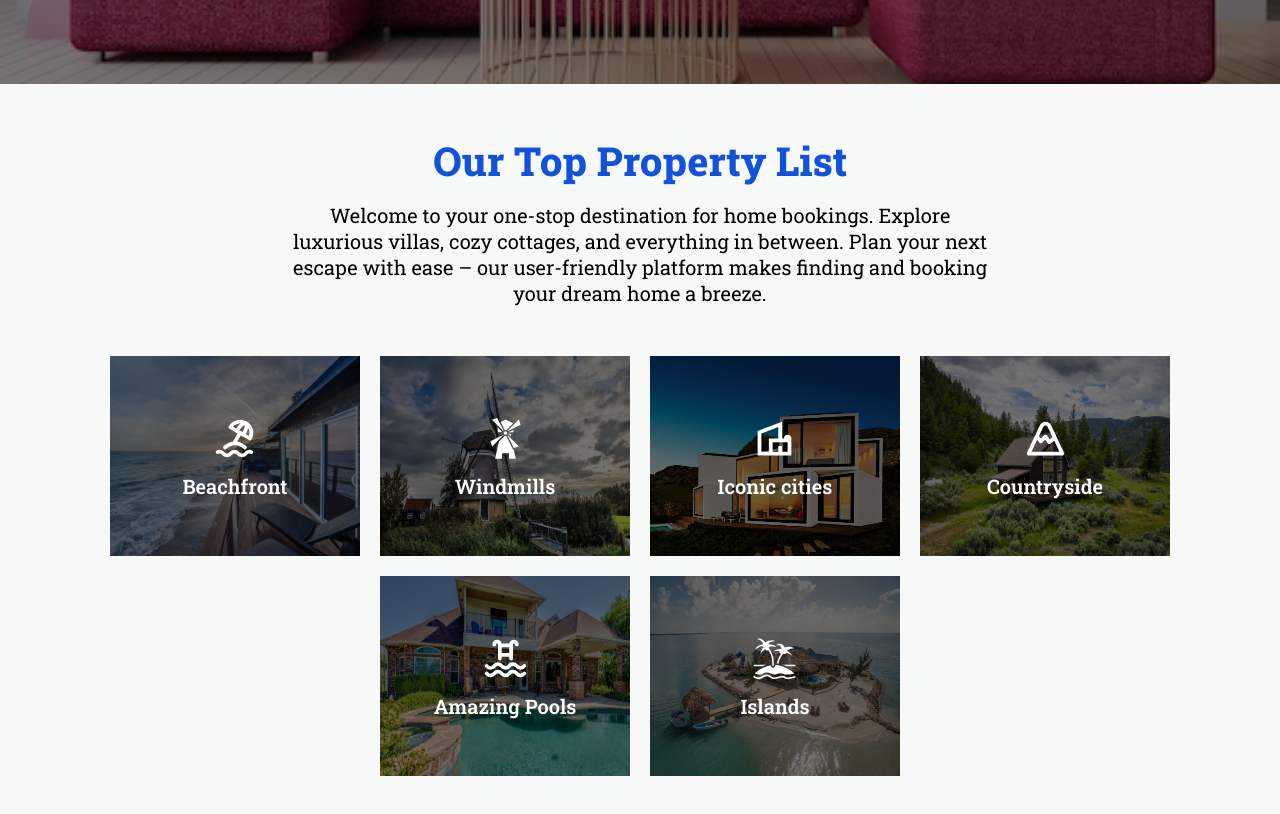
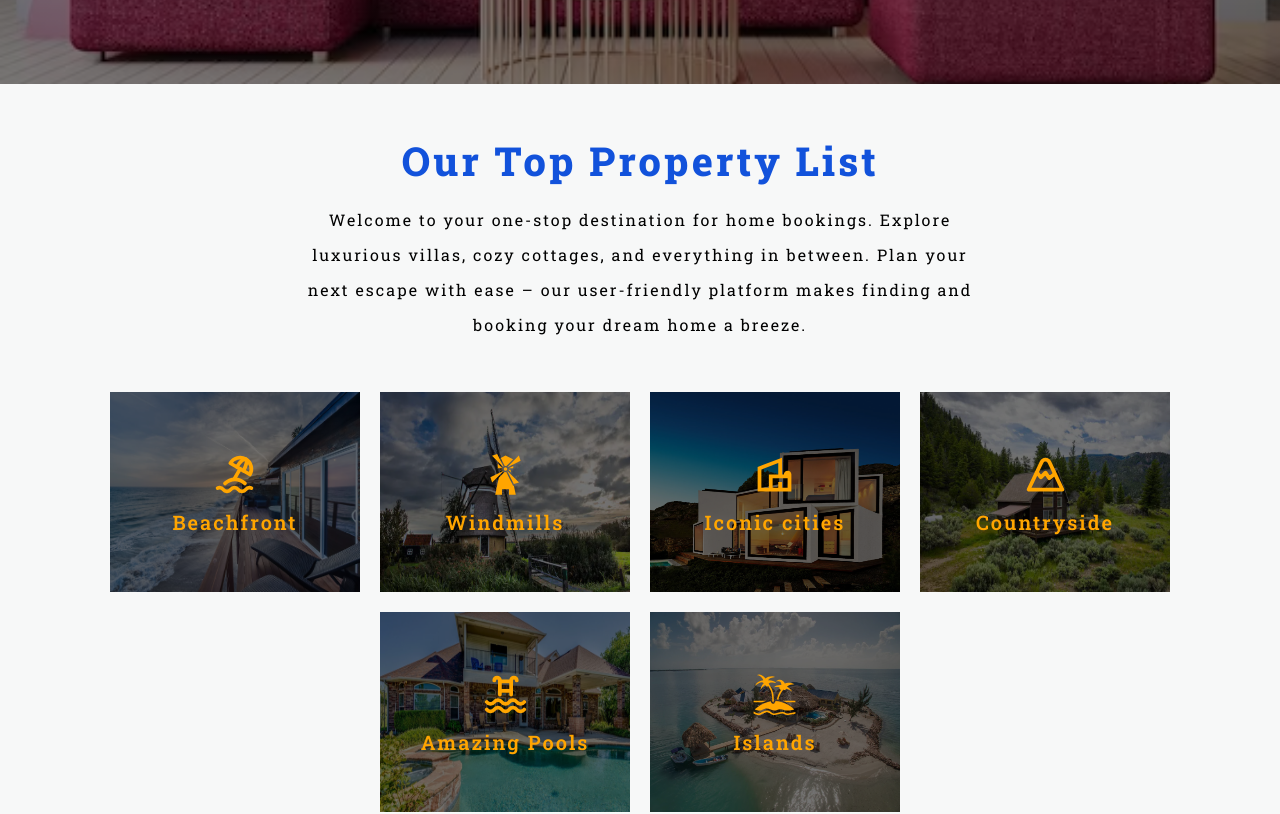
Before and after one commit to Hashara-Pilapitiya/BookMyLodge, a React (Create React App) app in the folder client/: page / in a window 1280 px wide. Shown: the part 680-1494 px from the top of the page. Built offline with nearby package versions, Linux system fonts and the light colour scheme; no server answers.

Commit message:
Change Categories Component

```diff
--- a/client/src/components/Categories.jsx
+++ b/client/src/components/Categories.jsx
@@ -5,8 +5,8 @@ import { Link } from "react-router-dom";
 const Categories = () => {
   return (
     <div className="categories">
-      <h1>Our Top Property List</h1>
-      <p>
+      <h1 style={{letterSpacing: "3px"}}>Our Top Property List</h1>
+      <p style={{letterSpacing: "2px" , lineHeight: "35px" , fontSize: "16px"}}>
       Welcome to your one-stop destination for home bookings. Explore luxurious villas, cozy cottages, and everything in between. Plan your next escape with ease – our user-friendly platform makes finding and booking your dream home a breeze.
       </p>
 
@@ -17,8 +17,8 @@ const Categories = () => {
               <img src={category.img} alt={category.label} />
               <div className="overlay"></div>
               <div className="category_text">
-                <div className="category_text_icon">{category.icon}</div>
-                <p>{category.label}</p>
+                <div className="category_text_icon" style={{color: "orange"}}>{category.icon}</div>
+                <p style={{letterSpacing: "2px" , color: "orange"}}>{category.label}</p>
               </div>
             </div>
           </Link>
```
